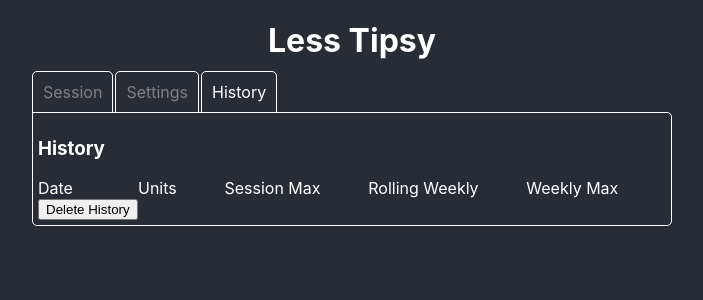
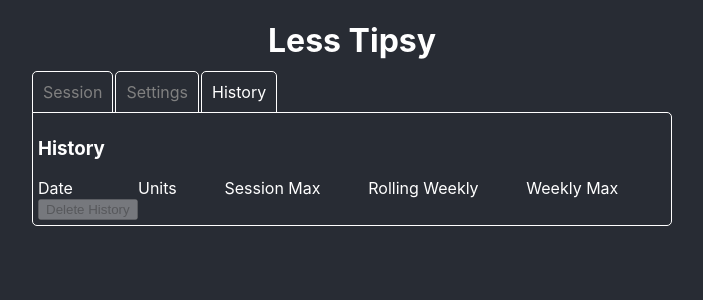
Before and after one commit to shaunlusk/less-tipsy, a React (Create React App) app: page / in a window 1280 px wide. Both pictures are taken after a click on the element "History". Shown: the top 300 px of the page, without its empty margins (288-991 px from the left). Built offline with nearby package versions, Linux system fonts and the light colour scheme.

Commit message:
Disable history button if no history

```diff
--- a/src/components/history-panel/history-panel.tsx
+++ b/src/components/history-panel/history-panel.tsx
@@ -38,7 +38,7 @@ class HistoryPanel extends React.Component<IHistoryPanelProps, any> {
           </React.Fragment>
         })}
         </div>
-        <div className="history-panel-buttons"><button onClick={this.props.deleteHistory}>Delete History</button></div>
+        <div className="history-panel-buttons"><button disabled={this.props.sessions.length === 0} onClick={this.props.deleteHistory}>Delete History</button></div>
       </div>
   }
 }
```
Also changed, not shown: scratch.txt.
